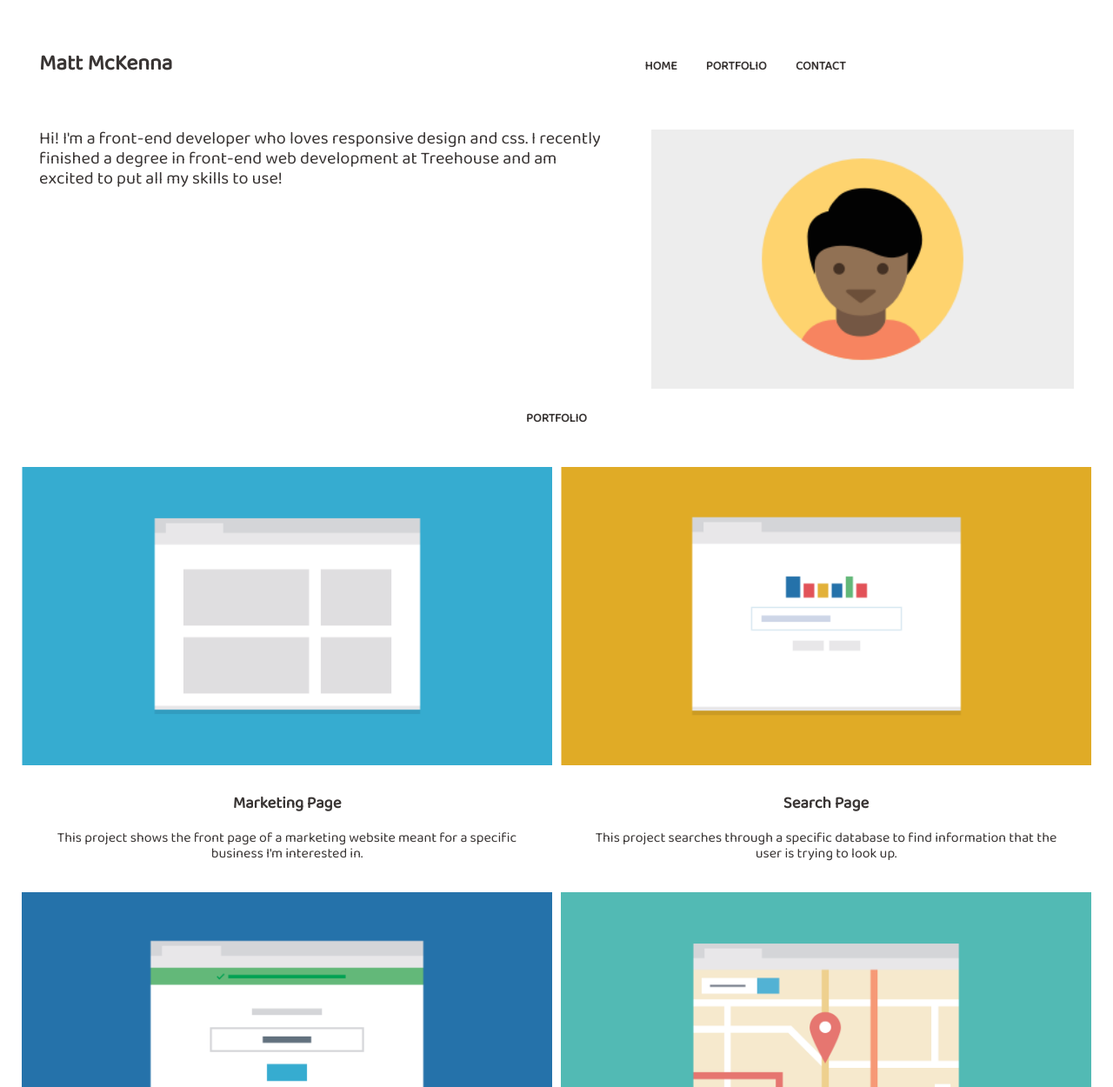
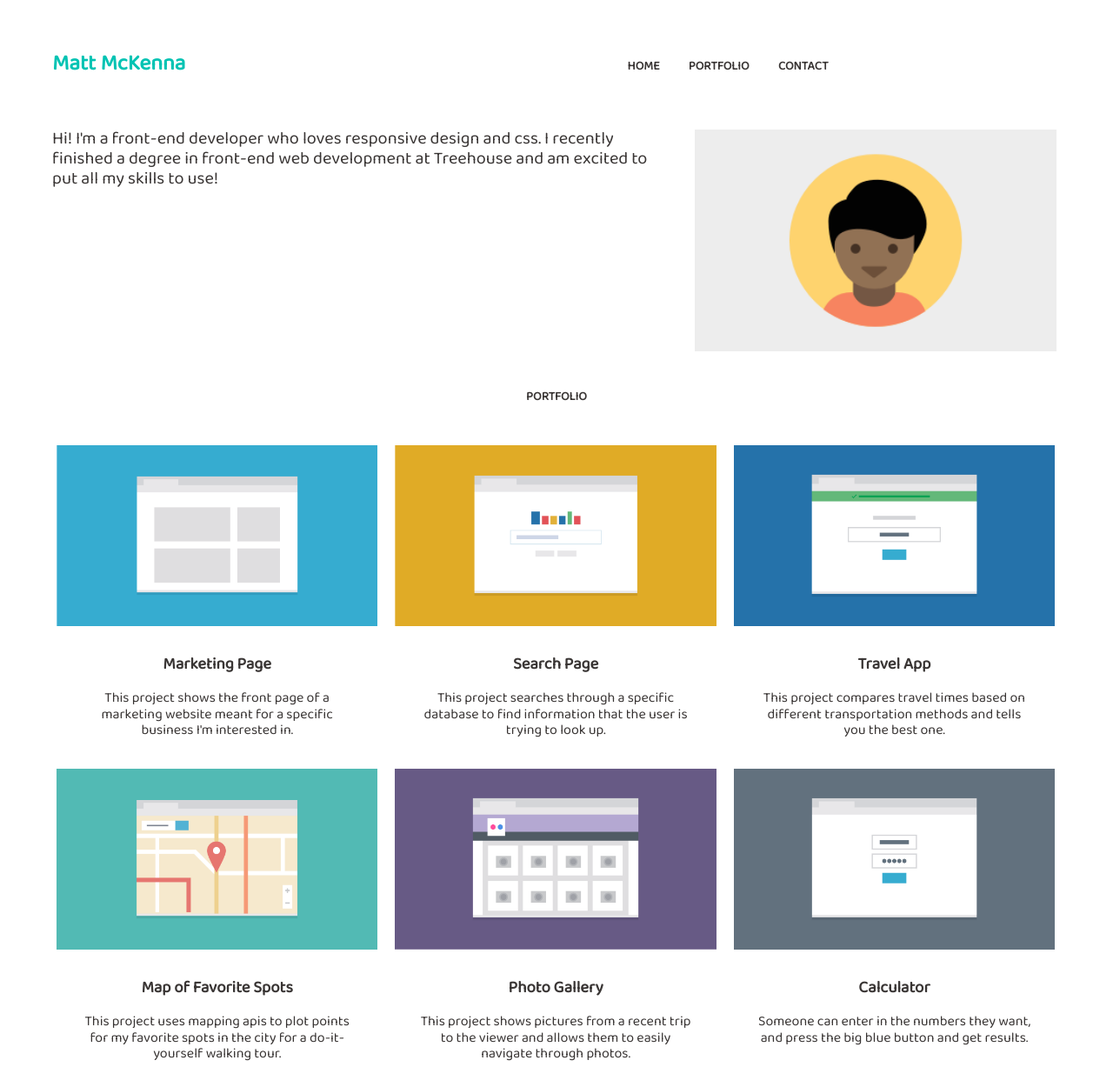
Before and after one commit to mrmckenna/TechDegree-Project-2, a plain HTML site: page index.html in a window 1280 px wide. Shown: the top 1250 px of the page at 87% size. Drawn offline with Linux system fonts and the light colour scheme.

Commit message:
Final Layout Changes

```diff
--- a/css/style.css
+++ b/css/style.css
@@ -22,6 +22,7 @@
   }
 
   h1 {
+    color: #00c3b3;
     padding-bottom: 20px;
     font-size: 20px;
   }
@@ -87,6 +88,10 @@
     text-align: left;
     padding: 0 10px;
     display: flex;
+  }
+
+  .main-footer p {
+    color: #00c3b3;
   }
 
   .footer-nav li {
@@ -246,14 +251,20 @@
 
   @media (min-width: 1024px) {
 
+    body {
+      padding-left: 45px;
+      padding-right: 45px;
+    }
+
     .main-header {
       box-sizing: border-box;
       text-align: left;
-      padding: 60px 0 60px 45px;
+      padding: 60px 25px 60px 10px;
     }
 
     .name {
-      padding-right: 525px;
+      padding-right: 475px;
+      padding-left: 5px;
       font-size: 25px;
     }
 
@@ -266,17 +277,20 @@
       display: inline;
     }
 
+    .main-nav li {
+      padding-right: 0;
+      padding-left: 30px;
+    }
+
     .intro p {
       margin: 0;
-      padding-left: 45px;
+      padding-left: 15px;
     }
 
     .profile {
-      padding: 0 45px 0 45px;
-    }
-
-    .portfolio {
-      padding-top: 100px;
+      width: 35%;
+      float: right;
+      padding: 0 20px 0 45px;
     }
 
     #portfolio {
@@ -307,13 +321,38 @@
 
     .main-footer {
       padding-bottom: 0;
+      padding-left: 0;
+      padding-right: 0;
+    }
+
+    .container {
+      padding-top: 15px;
+    }
+
+    .portfolio {
+      text-align: center;
+      width: 100%;
+      padding: 75px 0 0 0;
+    }
+
+    .col {
+      padding: 0 10px 0 10px;
+    }
+
+    .primary {
+      width: 33%;
+    }
+
+    .secondary,
+    .tertiary {
+      float: left;
+      width: 33%;
+    }
+
+    .clearfix {
+      padding-left: 10px;
     }
 
 
 
-
-
-
-
-
   }
--- a/index.html
+++ b/index.html
@@ -33,7 +33,7 @@
       <h2 id="portfolio">Portfolio</h2>
 
     <section class="clearfix">
-      <div class="primary col first">
+      <div class="primary col one">
         <img class="image" src="img/portfolio-1.png" alt="Marketing Page Preview">
         <h3>Marketing Page</h3>
         <p>This project shows the front page of a marketing website meant for a specific business I'm interested in.</p>
@@ -45,13 +45,13 @@
         <p>This project searches through a specific database to find information that the user is trying to look up.</p>
       </div>
 
-      <div class="primary col">
+      <div class="primary col tertiary">
         <img class="image" src="img/portfolio-3.png" alt="Travel App Preview">
         <h3>Travel App</h3>
         <p>This project compares travel times based on different transportation methods and tells you the best one.</p>
       </div>
 
-      <div class="secondary col">
+      <div class="secondary col one">
         <img class="image" src="img/portfolio-4.png" alt="Map of Favorite Spots Project Preview">
         <h3>Map of Favorite Spots</h3>
         <p>This project uses mapping apis to plot points for my favorite spots in the city for a do-it-yourself walking tour.</p>
@@ -63,7 +63,7 @@
         <p>This project shows pictures from a recent trip to the viewer and allows them to easily navigate through photos.</p>
       </div>
 
-      <div class="secondary col">
+      <div class="secondary col tertiary">
         <img class="image" src="img/portfolio-6.png" alt="Calculator Preview">
         <h3>Calculator</h3>
         <p>Someone can enter in the numbers they want, and press the big blue button and get results.</p>
@@ -82,7 +82,7 @@
     </section>
 
   </main>
-  <footer class="main-footer clearfix">
+  <footer class="main-footer ">
     <div class="container">
       <p>Matt McKenna</p>
       <ul class="footer-nav">
```
